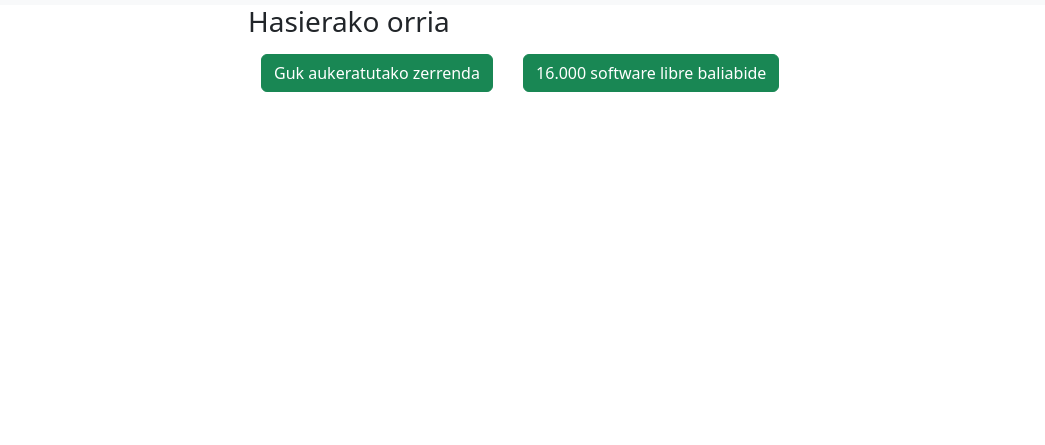
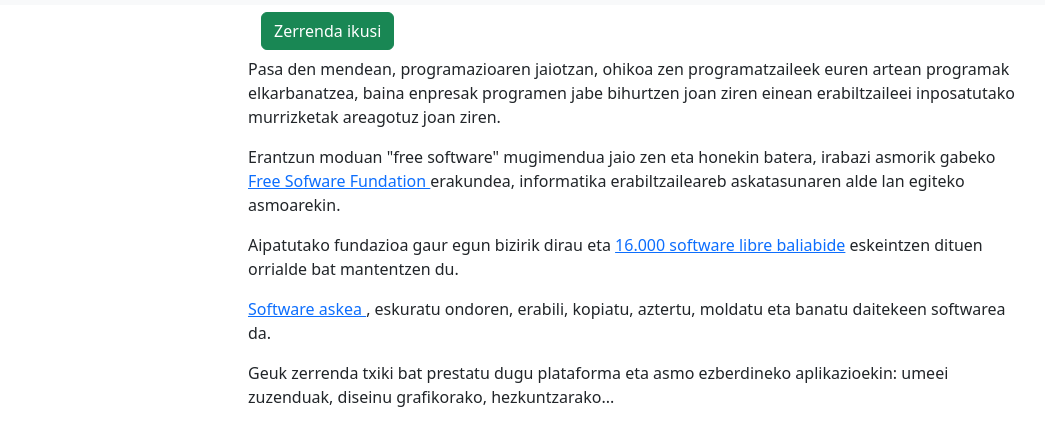
Before and after one commit to pantxitxurri/pantxitxurri, a website: page index.html in a window 1280 px wide. Shown: the part 121-566 px from the top of the page, without its empty margins (4-1049 px from the left). Drawn offline with nearby package versions, Linux system fonts and the light colour scheme.

Commit message:
Hasiera orria prest

```diff
--- a/index.html
+++ b/index.html
@@ -8,12 +8,15 @@
       rel="stylesheet"
       href="https://cdn.jsdelivr.net/npm/bootstrap-icons@1.10.5/font/bootstrap-icons.css"
     />
+
+
     <link href="./styles.css" rel="stylesheet" />
     <title>App bilduma</title>
   </head>
   <body>
     <nav class="navbar navbar-expand-lg bg-body-tertiary">
       <div class="container-fluid">
+
         <a class="navbar-brand" href="#">
           <img src="./images/Pantxi_Logo_tx.png" alt="" style="width: 100px";">
         </a>
@@ -24,23 +27,35 @@
       </div>
     </nav>
     <div class="container-md">
-
-      <h3>Hasierako orria</h3>
       <button class="btn">
         <a
           class="btn btn-success"
           href="./list.html"
-          >Guk aukeratutako zerrenda</a
+          >Zerrenda ikusi</a
         >
       </button>
-      <button class="btn">
-        <a
-          class="btn btn-success"
-          href="https://directory.fsf.org/wiki/"
-          target="_blank"
-          >16.000 software libre baliabide</a
+      <p>Pasa den mendean, programazioaren jaiotzan, ohikoa zen programatzaileek euren artean programak elkarbanatzea, baina enpresak programen jabe bihurtzen joan ziren einean erabiltzaileei inposatutako murrizketak areagotuz joan ziren.</p>
+      <p>Erantzun moduan "free software" mugimendua jaio zen eta honekin batera, irabazi asmorik gabeko<a
+        href="https://www.fsf.org/"
+        target="_blank"
         >
-      </button>
+        Free Sofware Fundation
+      </a> erakundea, informatika erabiltzaileareb askatasunaren alde lan egiteko asmoarekin.</p>
+      <p>Aipatutako fundazioa gaur egun bizirik dirau eta <a
+        class="link"
+        href="https://directory.fsf.org/wiki/"
+        target="_blank"
+        >16.000 software libre baliabide</a
+      > eskeintzen dituen orrialde bat mantentzen du.</p>
+      <p><a
+        href="https://eu.wikipedia.org/wiki/Software_libre"
+        target="_blank"
+        >
+        Software askea
+      </a>, eskuratu ondoren, erabili, kopiatu, aztertu, moldatu eta banatu daitekeen softwarea da.</p>
+      <p>Geuk zerrenda txiki bat prestatu dugu plataforma eta asmo ezberdineko aplikazioekin: umeei zuzenduak, diseinu grafikorako, hezkuntzarako...</p>
+
+
     </div>
     <script src="./boostrap/bootstrap.bundle.min.js"></script>
   </body>
```
